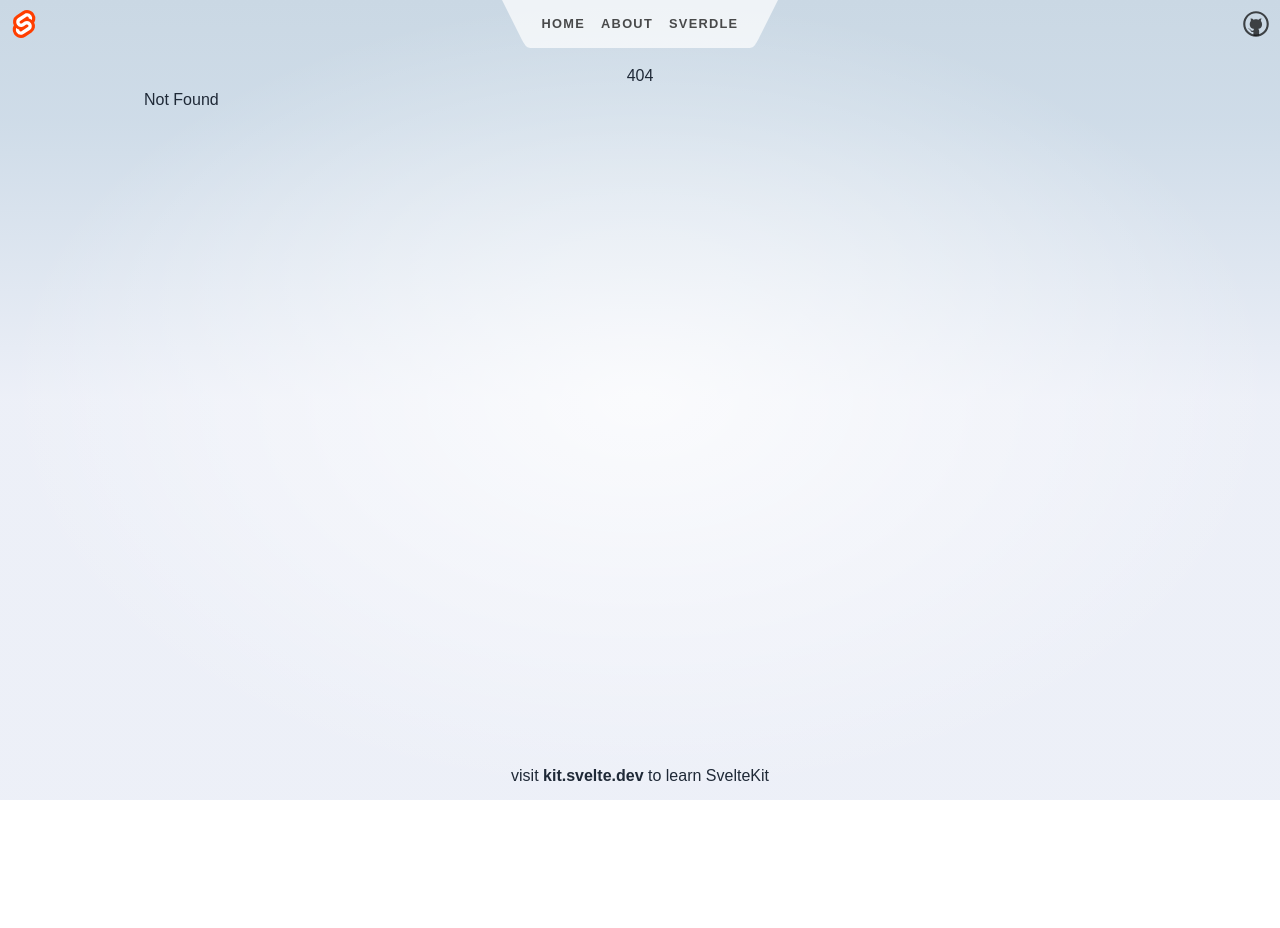
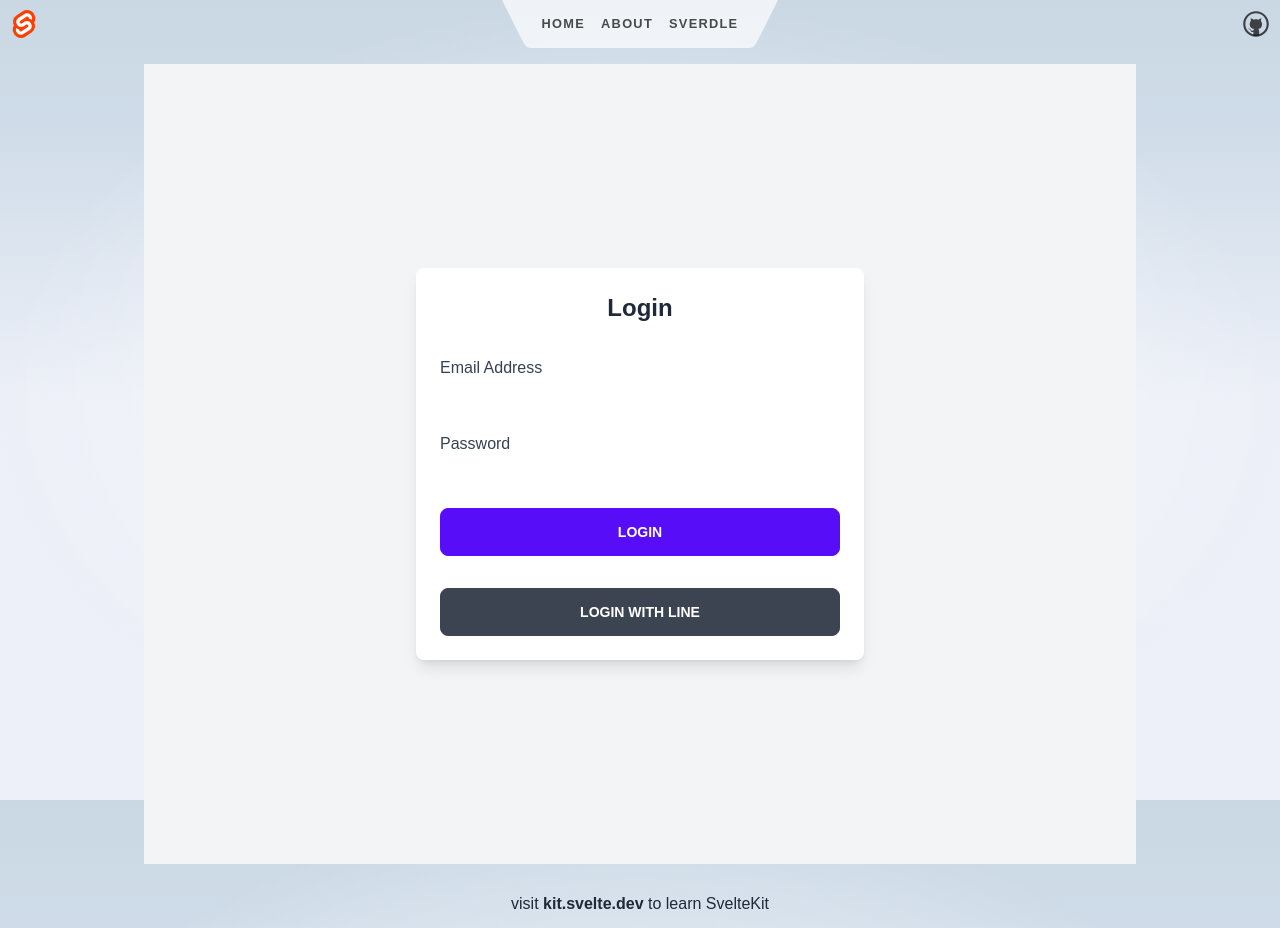
Before and after one commit to mewpk/RegisterForm_SvelteKit, a SvelteKit app: page /login in a window 1280 px wide. Before the commit this address had no page. Before the commit the page ends 800 px from the top, so only its background shows below. Built offline with nearby package versions, Linux system fonts and the light colour scheme.

Commit message:
install axios and create login page

```diff
--- a/package.json
+++ b/package.json
@@ -35,6 +35,7 @@
 	},
 	"type": "module",
 	"dependencies": {
+		"axios": "^1.4.0",
 		"daisyui": "^2.51.6"
 	}
 }
--- /dev/null
+++ b/src/routes/login/+page.svelte
@@ -0,0 +1,72 @@
+<script>
+    import { onMount } from 'svelte';
+    import axios from 'axios';
+
+    let email = '';
+    let password = '';
+
+    const login = async () => {
+      try {
+        const response = await axios.post('/api/login', { email, password });
+        console.log(response.data); // Assuming the server returns the user data
+      } catch (error) {
+        console.error(error);
+      }
+    };
+
+    onMount(() => {
+      // Load the Line SDK script asynchronously
+      const script = document.createElement('script');
+      script.src = 'https://static.line-scdn.net/liff/edge/2/sdk.js';
+      script.async = true;
+      script.onload = () => {
+        // Initialize the Line SDK
+        window.liff.init({ liffId: 'YOUR_LIFF_ID' });
+      };
+      document.body.appendChild(script);
+    });
+
+    const lineLogin = async () => {
+      try {
+        const line = window.liff;
+        if (!line.isLoggedIn()) {
+          line.login();
+        } else {
+          const userProfile = await line.getProfile();
+          // Save the user profile to the datasheet or perform any other action
+          console.log(userProfile);
+        }
+      } catch (error) {
+        console.error(error);
+      }
+    };
+  </script>
+
+  <main class="flex items-center justify-center min-h-screen bg-gray-100">
+    <div class="max-w-md w-full space-y-8 p-6 bg-white rounded-lg shadow-lg">
+      <h2 class="text-2xl font-bold text-center">Login</h2>
+
+      <form class="space-y-6" on:submit|preventDefault={login}>
+        <div>
+          <label for="email" class="block font-medium text-gray-700">Email Address</label>
+          <input type="email" id="email" class="form-input mt-1 block w-full" bind:value={email} required />
+        </div>
+
+        <div>
+          <label for="password" class="block font-medium text-gray-700">Password</label>
+          <input type="password" id="password" class="form-input mt-1 block w-full" bind:value={password} required />
+        </div>
+
+        <div>
+          <button type="submit" class="btn btn-primary w-full">Login</button>
+        </div>
+      </form>
+
+      <div>
+        <button type="button" class="btn btn-line w-full" on:click={lineLogin}>Login with Line</button>
+      </div>
+    </div>
+  </main>
+  <style  lang="postcss">
+
+  </style>
```
Also changed, not shown: 1 other file (tests, documents, lock files or other folders).
